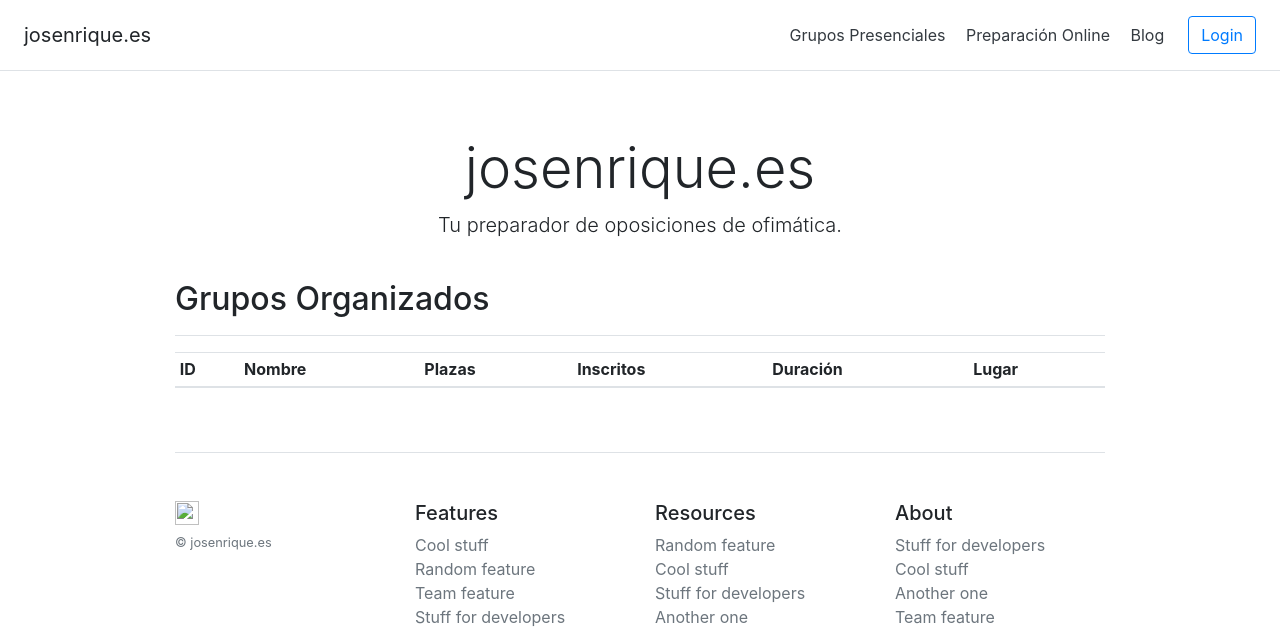
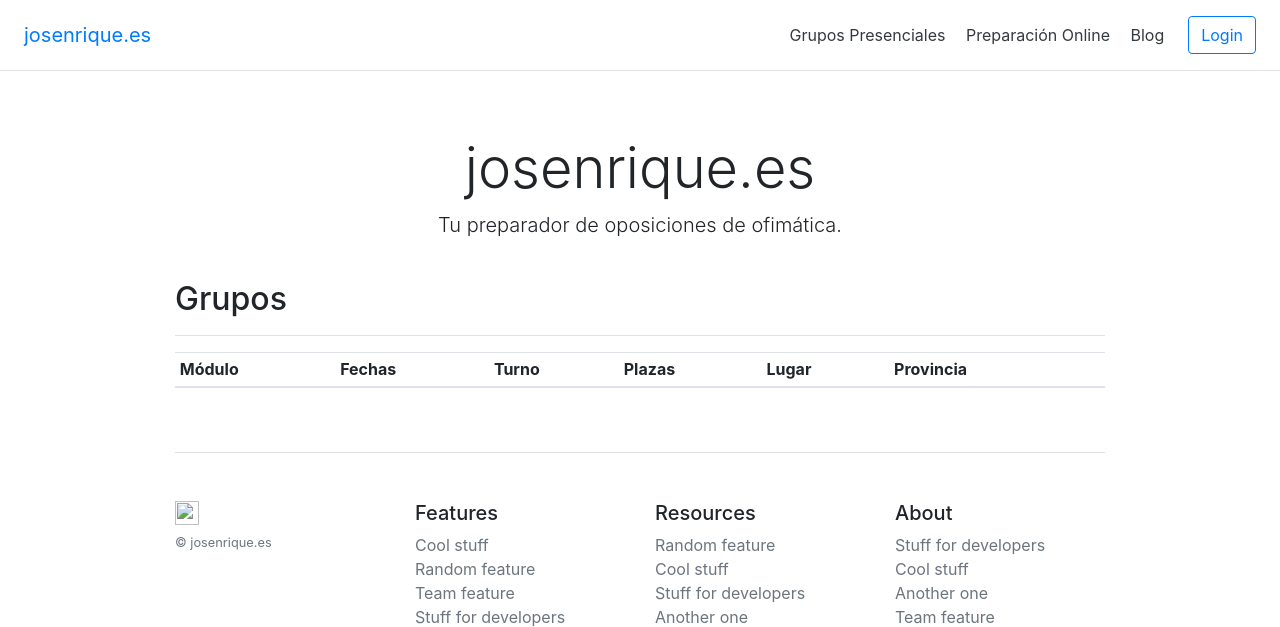
Before and after one commit to juananruiz/inscripcion, a Symfony app: template templates/usuario/curso/listar.html.twig in a window 1280 px wide. Shown: the top 627 px of the page. Run offline with Twig, Linux system fonts and the light colour scheme; the template is opened without the code that fills it, so the values that code supplies are empty; some libraries are stand-ins or nearby versions.

Commit message:
Lista de cursos por código (futuras ediciones)

```diff
--- a/templates/usuario/curso/listar.html.twig
+++ b/templates/usuario/curso/listar.html.twig
@@ -1,5 +1,5 @@
 {% extends "usuario/layout_base.html.twig" %}
-{% set titulo = 'Grupos Organizados' %}
+{% set titulo = "Grupos" ~ cursos[0].nombre %}
 
 {% block contenido %}
     <div class="d-flex justify-content-between flex-wrap flex-md-nowrap align-items-center pb-2 mb-3 border-bottom">
@@ -10,24 +10,25 @@
         <table class="table table-striped table-sm">
             <thead>
             <tr>
-                <th>ID</th>
-                <th>Nombre</th>
+                <th>Módulo</th>
+                <th>Fechas</th>
+                <th>Turno</th>
                 <th>Plazas</th>
-                <th>Inscritos</th>
-                <th>Duración</th>
                 <th>Lugar</th>
+                <th>Provincia</th>
+                <th></th>
             </tr>
             </thead>
             <tbody>
             {% for curso in cursos %}
                 <tr>
-                    <td><a class="badge badge-primary" href="{{ path('usuario_curso_mostrar', {'id': curso.id}) }}" >{{ curso.id }}</a></td>
-                    <td>{{ curso.nombre }}</td>
-                    <td>{{ curso.plazas }}</td>
-                    <td>{{ curso.inscripciones|length }}</td>
-                    <td>{{ curso.horas }}h</td>
+                    <td>{{ curso.modulo }}</td>
+                    <td>{{ curso.fechas }}</td>
+                    <td>{{ curso.turno }}</td>
+                    <td>{% if (curso.plazas - curso.inscripciones|length) < 1 %}Completo{% else %}{{ curso.plazas - curso.inscripciones|length }}{% endif %}</td>
+                    <td><a href="{{ curso.sala.mapaUrl }}" title="{{ curso.sala.direccion }} {{ curso.sala.localidad }}" >{{ curso.sala.nombre }}</a></td>
                     <td>{{ curso.sala.provincia.nombre }}</td>
-                    <td><a href="{{ path('usuario_inscripcion_solicitar', {'id': curso.id, 'estado_id': 1}) }}"><span data-feather="user-check"></span></a></td>
+                    <td><a href="{{ path('usuario_inscripcion_solicitar', {'id': curso.id, 'estado_id': 1}) }}"><span data-feather="user-check"> Inscríbeme</span></a></td>
                 </tr>
             {% endfor %}
             </tbody>
--- a/templates/usuario/layout_base.html.twig
+++ b/templates/usuario/layout_base.html.twig
@@ -15,7 +15,7 @@
 </head>
 <body>
 <div class="d-flex flex-column flex-md-row align-items-center p-3 px-md-4 mb-3 bg-white border-bottom shadow-sm">
-    <h5 class="my-0 mr-md-auto font-weight-normal">josenrique.es</h5>
+    <h5 class="my-0 mr-md-auto font-weight-normal"><a href="{{ path('usuario_inicio') }}">josenrique.es</a></h5>
     <nav class="my-2 my-md-0 mr-md-3">
         <a class="p-2 text-dark" href="#">Grupos Presenciales</a>
         <a class="p-2 text-dark" href="#">Preparación Online</a>
```
Also changed, not shown: src/Controller/Usuario/CursoController.php (+15 -0 lines), templates/usuario/inicio.html.twig (+4 -4 lines).
